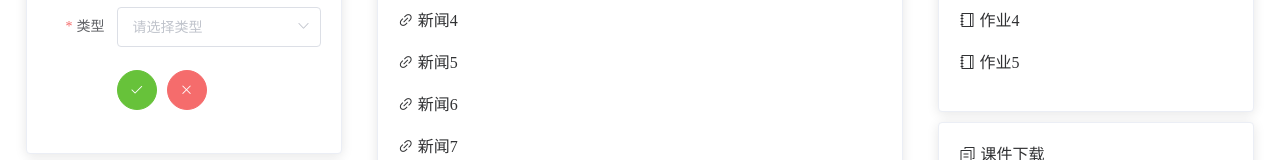
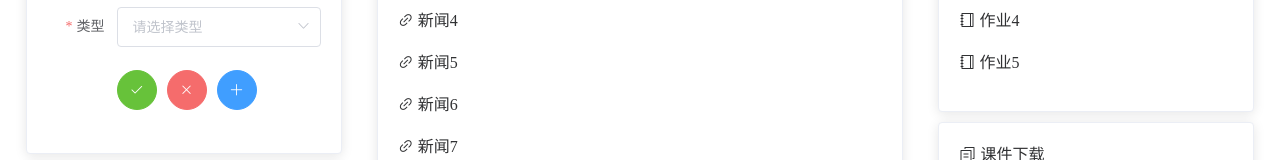
Before and after one commit to JairZhu/CourseWeb, a Vue app in the folder CourseWeb/: page /#/mainPage in a window 1280 px wide. Shown: the part 360-520 px from the top of the page. Built offline with nearby package versions, Linux system fonts and the light colour scheme.

Commit message:
add:增加注册按钮

```diff
--- a/CourseWeb/src/components/MainPage.vue
+++ b/CourseWeb/src/components/MainPage.vue
@@ -24,6 +24,7 @@
               <el-form-item>
                 <el-button type="success" icon="el-icon-check" @click="submitForm('ruleForm')" circle></el-button>
                 <el-button type="danger" icon="el-icon-close" @click="resetForm('ruleForm')" circle></el-button>
+                <el-button type="primary" icon="el-icon-plus" @click="loginForm('ruleForm')" circle></el-button>
               </el-form-item>
             </el-form>
           </div>
@@ -131,6 +132,16 @@ export default {
     },
     resetForm(formName) {
       this.$refs[formName].resetFields();
+    },
+    loginForm(formName) {
+      this.$refs[formName].validate((valid) => {
+        if (valid) {
+          alert('submit!');
+        } else {
+          console.log('error submit!!');
+          return false;
+        }
+      });
     }
   }
 }
```
